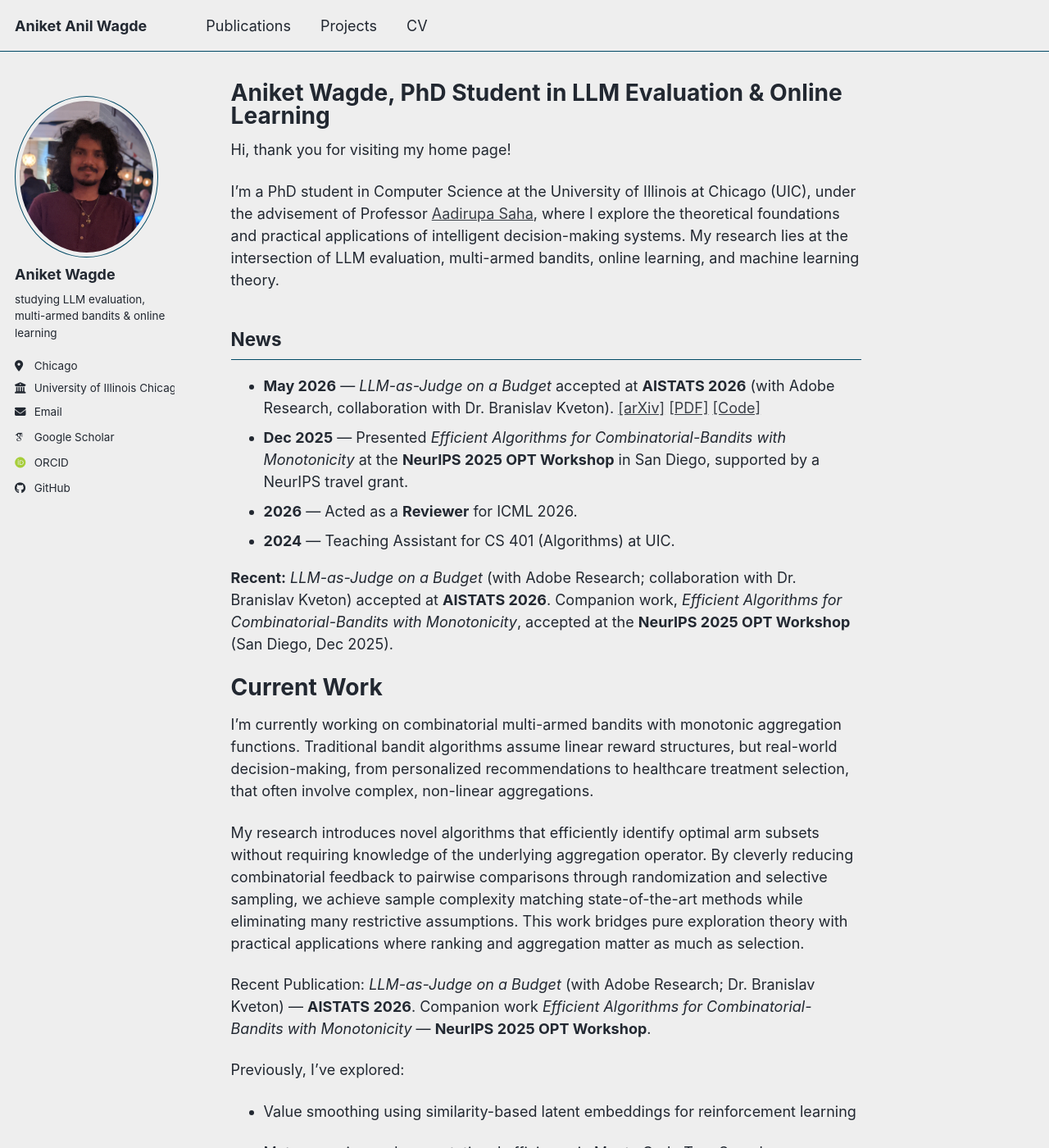
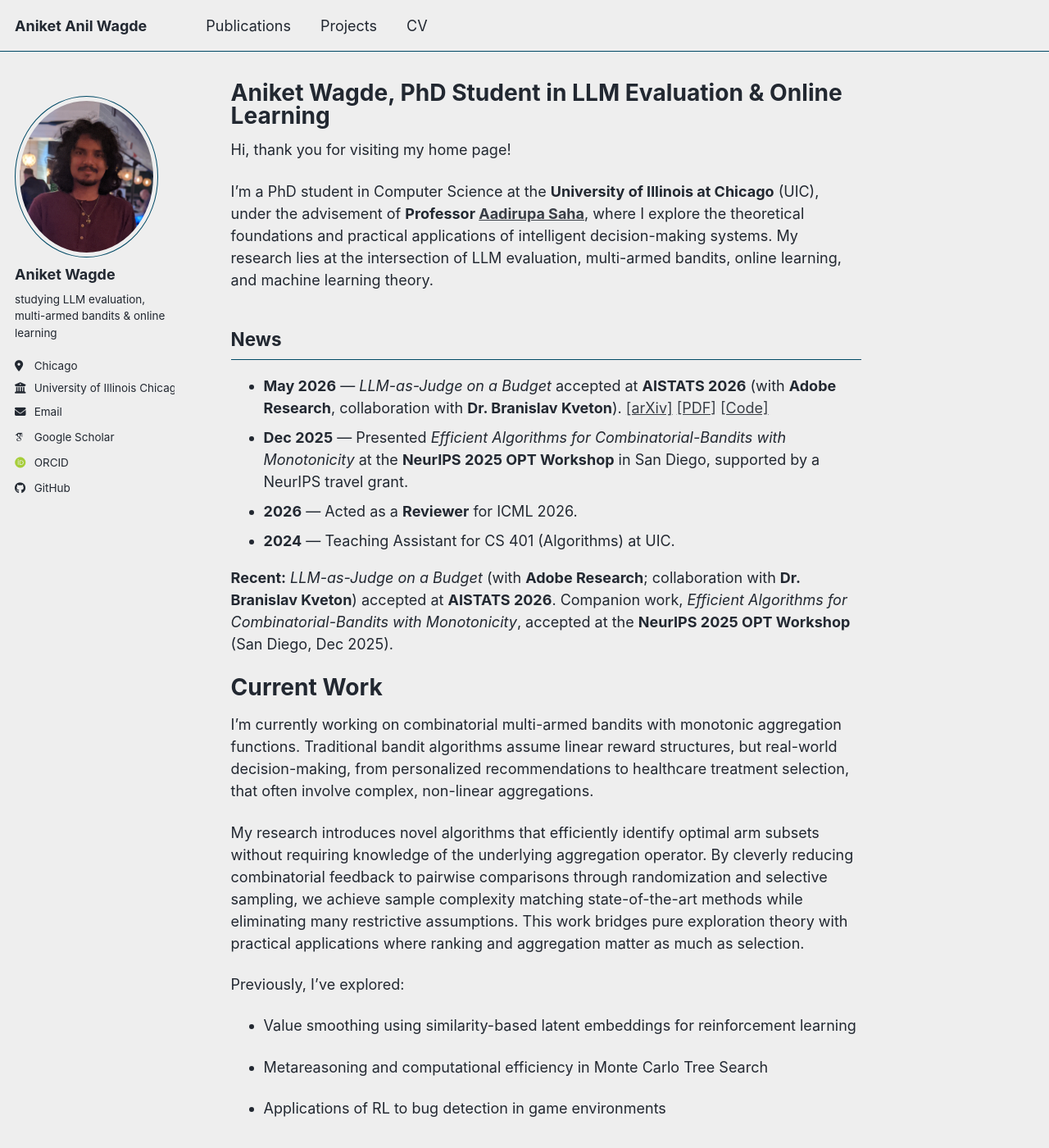
Before and after one commit to Swagget/Swagget.github.io, a Jekyll site: the page built from _pages/about.md, in a window 1280 px wide and 1400 px high. Shown: the whole window at 82% size. Built offline with Jekyll 4.4.1, drawn with Linux system fonts in a browser that asks for light colours; some web fonts are replaced; a script bundle is joined from its source files by our own code; library files that are not in the unit come from our copies.

Commit message:
Small changes to formatting.

```diff
--- a/_pages/about.md
+++ b/_pages/about.md
@@ -9,16 +9,16 @@
 
 Hi, thank you for visiting my home page!
 
-I'm a PhD student in Computer Science at the University of Illinois at Chicago (UIC), under the advisement of Professor [Aadirupa Saha](https://aadirupa.github.io/), where I explore the theoretical foundations and practical applications of intelligent decision-making systems. My research lies at the intersection of LLM evaluation, multi-armed bandits, online learning, and machine learning theory.
+I'm a PhD student in Computer Science at the **University of Illinois at Chicago** (UIC), under the advisement of **Professor [Aadirupa Saha](https://aadirupa.github.io/)**, where I explore the theoretical foundations and practical applications of intelligent decision-making systems. My research lies at the intersection of LLM evaluation, multi-armed bandits, online learning, and machine learning theory.
 
 ## News
 
-- **May 2026** — *LLM-as-Judge on a Budget* accepted at **AISTATS 2026** (with Adobe Research, collaboration with Dr. Branislav Kveton). [[arXiv]](https://arxiv.org/abs/2602.15481) [[PDF]](/files/LLM-as-a-Judge-on-a-Budget.pdf) [[Code]](https://github.com/Swagget/LLM-judgesteer)
+- **May 2026** — *LLM-as-Judge on a Budget* accepted at **AISTATS 2026** (with **Adobe Research**, collaboration with **Dr. Branislav Kveton**). [[arXiv]](https://arxiv.org/abs/2602.15481) [[PDF]](/files/LLM-as-a-Judge-on-a-Budget.pdf) [[Code]](https://github.com/Swagget/LLM-judgesteer)
 - **Dec 2025** — Presented *Efficient Algorithms for Combinatorial-Bandits with Monotonicity* at the **NeurIPS 2025 OPT Workshop** in San Diego, supported by a NeurIPS travel grant.
 - **2026** — Acted as a **Reviewer** for ICML 2026.
 - **2024** — Teaching Assistant for CS 401 (Algorithms) at UIC.
 
-**Recent:** *LLM-as-Judge on a Budget* (with Adobe Research; collaboration with Dr. Branislav Kveton) accepted at **AISTATS 2026**. Companion work, *Efficient Algorithms for Combinatorial-Bandits with Monotonicity*, accepted at the **NeurIPS 2025 OPT Workshop** (San Diego, Dec 2025).
+**Recent:** *LLM-as-Judge on a Budget* (with **Adobe Research**; collaboration with **Dr. Branislav Kveton**) accepted at **AISTATS 2026**. Companion work, *Efficient Algorithms for Combinatorial-Bandits with Monotonicity*, accepted at the **NeurIPS 2025 OPT Workshop** (San Diego, Dec 2025).
 
 [//]: # (Research Interests)
 
```
Also changed, not shown: other parts of _pages/about.md (+1 -1 lines).
